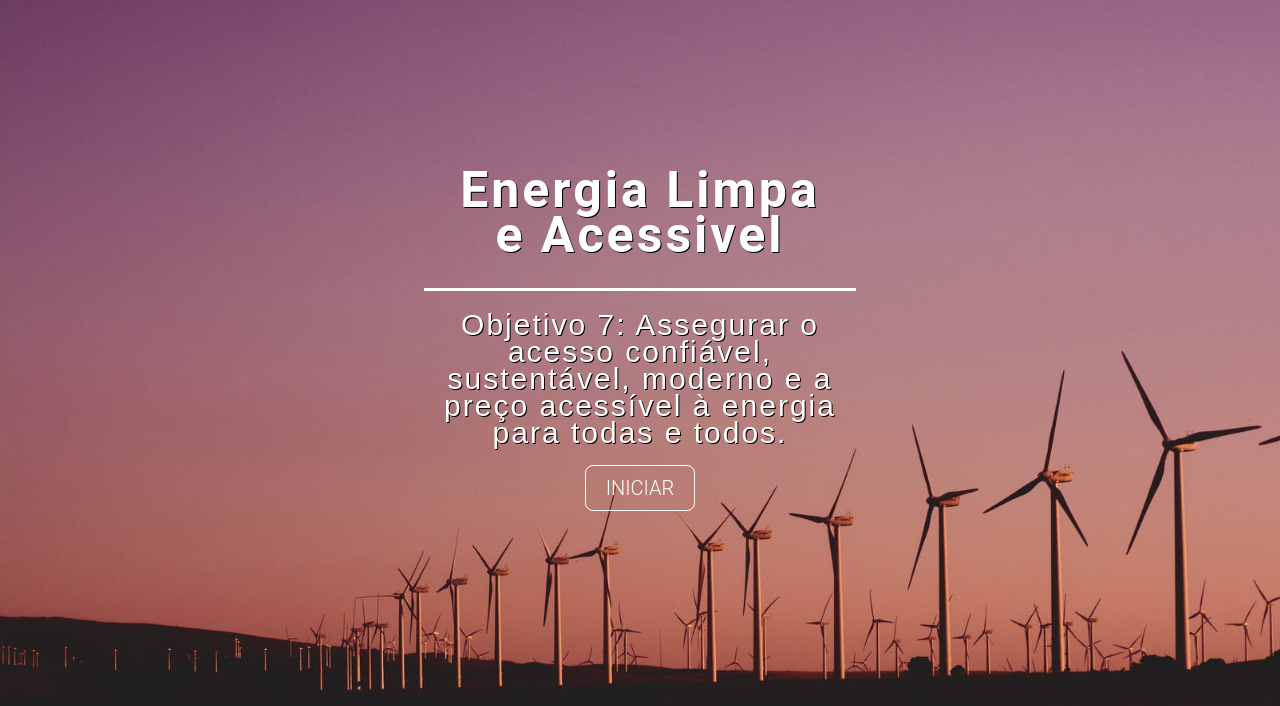
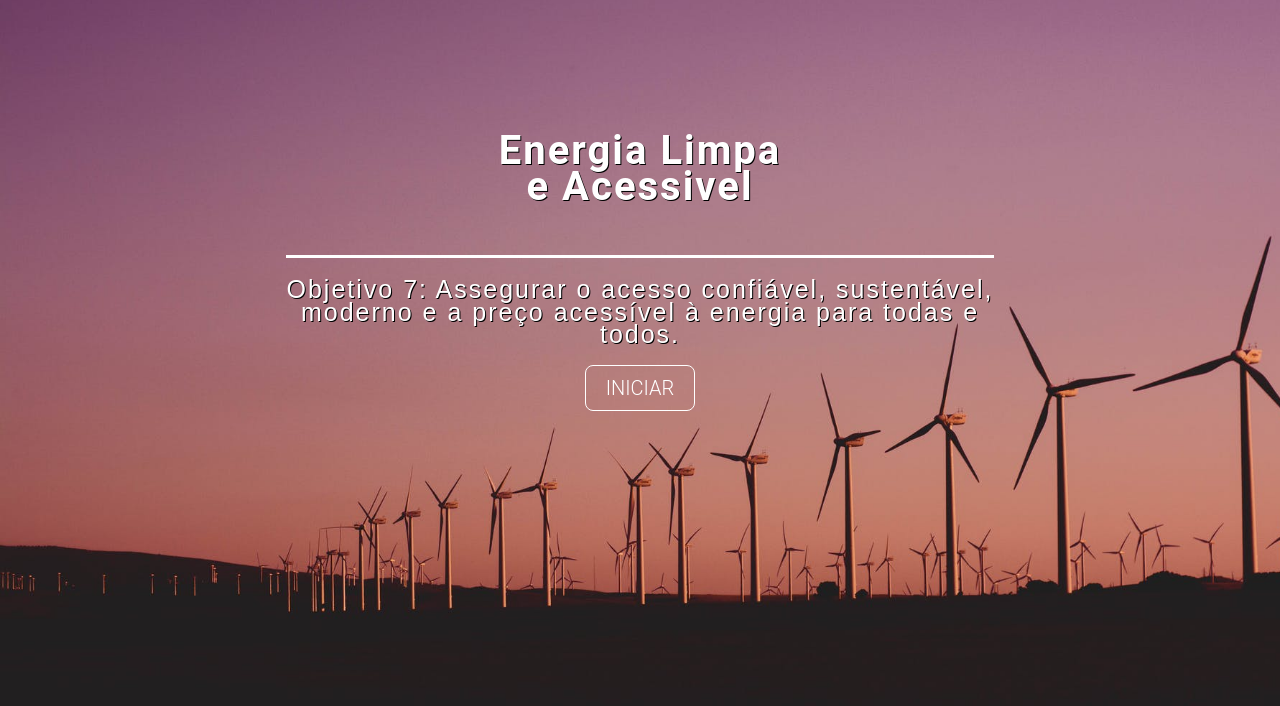
Before and after one commit to Antonio-Santos-568x/antonio-santos-568x.github.io, a plain HTML site: page index.html in a window 1280 px wide. Shown: the part 94-800 px from the top of the page. Drawn offline with Linux system fonts and the light colour scheme.

Commit message:
Add files via upload

```diff
--- a/css/estilo.css
+++ b/css/estilo.css
@@ -53,7 +53,7 @@ header .menu li a {
   color: white;
 }
 header .menu li:hover {
-  background-color: #000000;
+  background-color: #e21515;
   border-radius: 15px;
 
 }
@@ -65,7 +65,7 @@ figure .imagem_fundo {
   background-image: url("../img/fundo.jpeg");
   background-size: cover;
   height: 100%;
-  padding: 100px;
+  padding: 50px;
 }
 
 figure .titulo {
@@ -74,15 +74,15 @@ figure .titulo {
   text-shadow: 1px 1px black;
 }
 figure h1.titulo {
-  font-size: 50px;
-  letter-spacing: 3px;
+  font-size: 40px;
+  letter-spacing: 2px;
   margin: 15% 20% 0% 20%;
-  padding-bottom: 30px;
+  padding-bottom: 50px;
 }
 figure h2.titulo {
   padding-top: 20px;
-  font-size: 30px;
-  margin: 0 30% 0 30%;
+  font-size: 25px;
+  margin: 0 20% 0 20%;
   border-top: 3px solid white;
   padding-bottom: 30px;
   letter-spacing: 2px;
@@ -202,7 +202,7 @@ footer .container {
   header #logo {
     position: relative;
     width: 100%;
-    margin-left: 0px;
+    margin-left: 1px 50px 0px 50px;
     text-align: center;
   }
   .menu {
```
